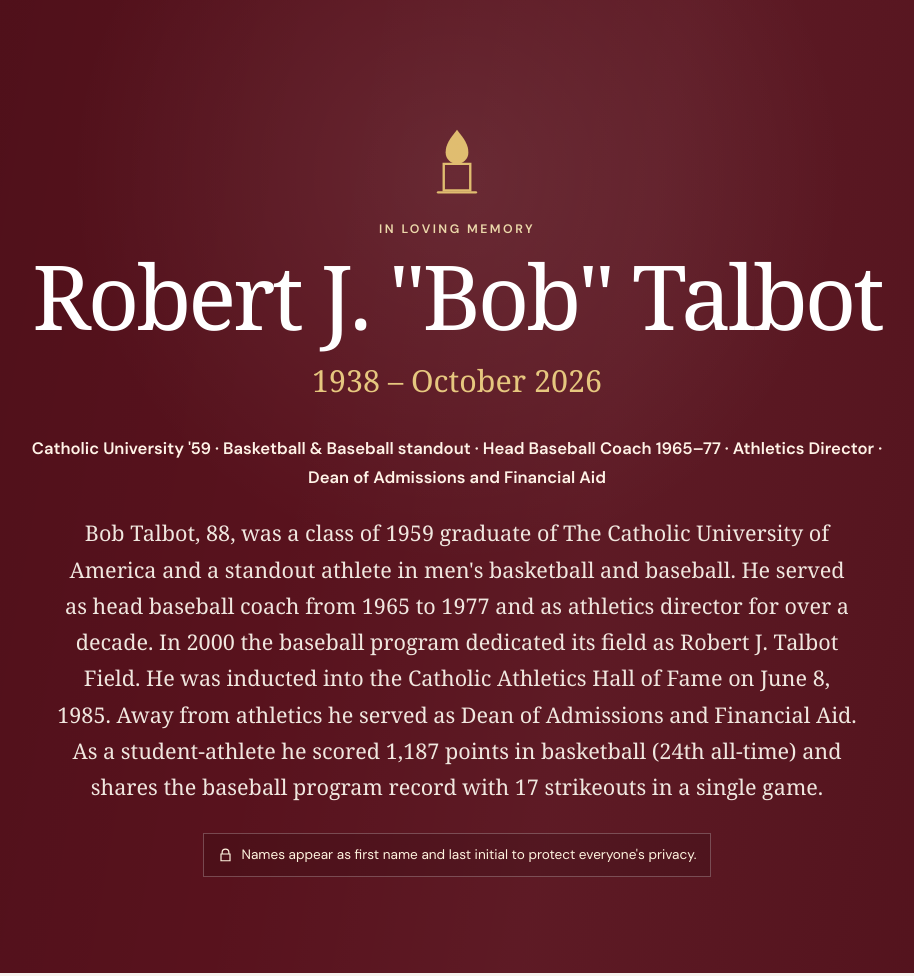
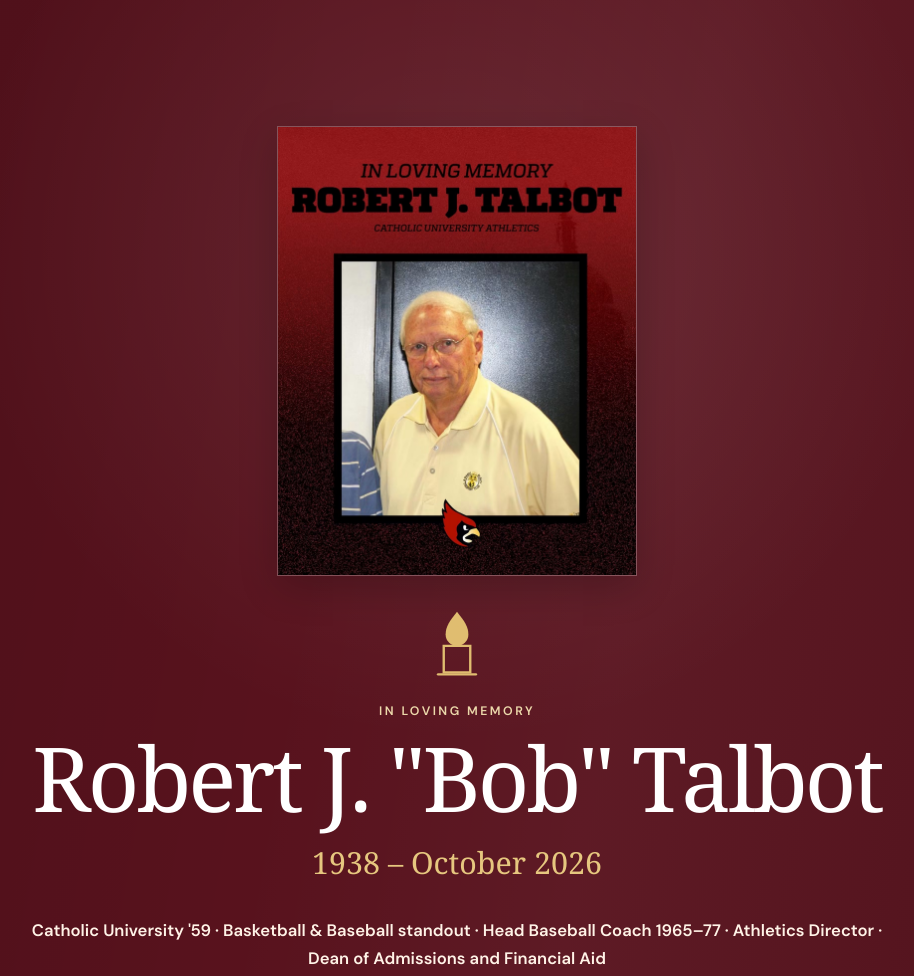
Before and after one commit to ianandrews/bob-talbot-memorial, a plain HTML site: page index.html in a window 1280 px wide. Shown: the top 976 px of the page, without its empty margins (183-1097 px from the left). Drawn offline with Linux system fonts and the light colour scheme; a web font is replaced by a local one.

Commit message:
feat(memorial): add photo and remove privacy notice

```diff
--- a/index.html
+++ b/index.html
@@ -27,11 +27,11 @@
     .hero{position:relative;overflow:hidden;background:var(--cardinal-deep);color:#fff;padding:clamp(64px,10vw,126px) 24px clamp(58px,8vw,96px);text-align:center}
     .hero:before{content:"";position:absolute;inset:0;background:radial-gradient(circle at 50% 18%,rgba(255,255,255,.09),transparent 38%),linear-gradient(100deg,rgba(0,0,0,.14),transparent 38%,rgba(255,255,255,.035) 60%,rgba(0,0,0,.1));pointer-events:none}
     .hero-inner{position:relative;max-width:980px;margin:auto} .hero-candle{display:block;width:62px;height:72px;margin:0 auto 22px;color:#e0bd70}
+    .hero-photo{display:block;width:min(100%,360px);height:auto;margin:0 auto 32px;border:1px solid rgba(255,255,255,.24);box-shadow:0 12px 36px rgba(0,0,0,.2)}
     .hero-candle svg,.candle svg{width:100%;height:100%;overflow:visible} .flame{fill:currentColor} .wick,.base{fill:none;stroke:currentColor;stroke-width:1.25;stroke-linecap:round} .wax{fill:none;stroke:currentColor;stroke-width:1.25}
     .kicker{margin:0 0 12px;color:#ecd9ab;font-size:.77rem;font-weight:600;letter-spacing:.2em;text-transform:uppercase}
     h1,h2{font-family:"Libre Caslon Display",Georgia,serif;font-weight:400} h1{margin:0;font-size:clamp(2.8rem,7vw,5.8rem);line-height:1;letter-spacing:-.035em} .dates{margin:16px 0 0;color:#e6c77f;font-family:"Libre Caslon Display",Georgia,serif;font-size:clamp(1.35rem,2.4vw,1.9rem)}
     .role{max-width:860px;margin:29px auto 0;color:#fff3e7;font-size:clamp(.92rem,1.5vw,1.04rem);font-weight:600;line-height:1.72} .bio{max-width:800px;margin:24px auto 0;color:#f0e7df;font-family:"Libre Caslon Display",Georgia,serif;font-size:clamp(1.1rem,2vw,1.35rem);line-height:1.68}
-    .privacy{display:inline-flex;align-items:center;gap:9px;margin:28px auto 0;padding:10px 14px;border:1px solid rgba(255,255,255,.24);color:#fff4df;background:rgba(0,0,0,.12);font-size:.85rem} .privacy svg{width:15px;height:15px;flex:none;fill:none;stroke:currentColor;stroke-width:1.6}
     .content{width:min(1180px,calc(100% - 40px));margin:0 auto;padding:clamp(58px,8vw,92px) 0 84px} .section-head{display:grid;grid-template-columns:minmax(0,.72fr) minmax(360px,1fr);align-items:end;gap:42px;padding-bottom:27px;margin-bottom:28px;border-bottom:1px solid var(--line)}
     h2{margin:0;color:var(--cardinal-deep);font-size:clamp(2.7rem,5.4vw,4.7rem);line-height:.95;letter-spacing:-.03em} .count{display:block;margin-top:11px;color:var(--gold);font-size:.81rem;font-weight:600;letter-spacing:.13em;text-transform:uppercase} .intro{margin:0;color:var(--muted);font-size:1rem;line-height:1.66}
     .tributes{columns:3 320px;column-gap:20px} .tribute{display:inline-block;width:100%;break-inside:avoid;margin:0 0 20px;padding:24px 23px 22px;background:var(--surface);border:1px solid var(--line);box-shadow:var(--shadow)}
@@ -40,22 +40,22 @@
     .original{display:inline-block;margin-top:17px;color:var(--cardinal-deep);font-size:.78rem;font-weight:600;text-decoration:none;border-bottom:1px solid var(--gold-soft)} .original:hover{border-bottom-color:currentColor}
     .reply-list{list-style:none;margin:21px 0 0 12px;padding:2px 0 0 16px;border-left:2px solid var(--gold-soft)} .reply{margin:0 0 17px} .reply:last-child{margin-bottom:2px} .reply-head{display:flex;flex-wrap:wrap;gap:2px 9px;align-items:baseline} .reply-name{font-size:.81rem;font-weight:600} .reply-head time{display:inline;margin:0;font-size:.7rem} .reply p{margin:5px 0 0;color:var(--muted);font-family:"Libre Caslon Display",Georgia,serif;font-size:1rem;line-height:1.45} .reply .reaction{font-family:"DM Sans",sans-serif;font-size:.78rem}
     footer{padding:36px 24px max(38px,env(safe-area-inset-bottom));background:var(--surface-2);border-top:1px solid var(--line);text-align:center;color:var(--muted);font-size:.85rem} footer p{margin:5px 0} footer a{font-weight:600}
-    @media(max-width:730px){.hero{padding-left:20px;padding-right:20px}.bio{text-align:left}.privacy{display:flex;max-width:420px;text-align:left}.content{width:calc(100% - 28px);padding-top:54px}.section-head{grid-template-columns:1fr;gap:18px;margin-bottom:22px}.tribute{padding:22px 20px}.reply-list{margin-left:7px;padding-left:12px}}
+    @media(max-width:730px){.hero{padding-left:20px;padding-right:20px}.bio{text-align:left}.content{width:calc(100% - 28px);padding-top:54px}.section-head{grid-template-columns:1fr;gap:18px;margin-bottom:22px}.tribute{padding:22px 20px}.reply-list{margin-left:7px;padding-left:12px}}
     @media(prefers-reduced-motion:reduce){html{scroll-behavior:auto}}
-    @media print{:root{--page:#fff;--surface:#fff;--surface-2:#fff;--ink:#111;--muted:#444;--cardinal-deep:#681421;--gold:#785c2a;--line:#bbb;--shadow:none}.hero{color:#111;background:#fff;padding:34pt 20pt 28pt}.hero:before{display:none}.kicker,.dates,.hero-candle,.role,.bio{color:#111}.privacy{color:#222;background:#fff;border-color:#aaa}.content{width:100%;padding:26pt 0}.section-head{grid-template-columns:1fr 1fr}.tributes{columns:2}.tribute{padding:13pt;margin-bottom:10pt;box-shadow:none}.original{display:none}footer{padding:18pt}}
+    @media print{:root{--page:#fff;--surface:#fff;--surface-2:#fff;--ink:#111;--muted:#444;--cardinal-deep:#681421;--gold:#785c2a;--line:#bbb;--shadow:none}.hero{color:#111;background:#fff;padding:34pt 20pt 28pt}.hero:before{display:none}.kicker,.dates,.hero-candle,.role,.bio{color:#111}.hero-photo{box-shadow:none}.content{width:100%;padding:26pt 0}.section-head{grid-template-columns:1fr 1fr}.tributes{columns:2}.tribute{padding:13pt;margin-bottom:10pt;box-shadow:none}.original{display:none}footer{padding:18pt}}
   </style>
 </head>
 <body>
 <main>
   <header class="hero">
     <div class="hero-inner">
+      <img class="hero-photo" src="assets/bob-talbot-memorial.jpg" alt="Catholic University Athletics memorial featuring a photo of Robert J. &quot;Bob&quot; Talbot" width="1440" height="1800" fetchpriority="high">
       <span class="hero-candle" aria-hidden="true"><svg viewBox="0 0 32 38"><path class="flame" d="M16 2c4 5 6 8 6 12a6 6 0 1 1-12 0c0-4 2-7 6-12Z"/><path class="wick" d="M16 10v7"/><path class="wax" d="M9 20h14v14H9z"/><path class="base" d="M6 35h20"/></svg></span>
       <p class="kicker">In Loving Memory</p>
       <h1>Robert J. &quot;Bob&quot; Talbot</h1>
       <p class="dates">1938 – October 2026</p>
       <p class="role">Catholic University &#x27;59 · Basketball &amp; Baseball standout · Head Baseball Coach 1965–77 · Athletics Director · Dean of Admissions and Financial Aid</p>
       <p class="bio">Bob Talbot, 88, was a class of 1959 graduate of The Catholic University of America and a standout athlete in men&#x27;s basketball and baseball. He served as head baseball coach from 1965 to 1977 and as athletics director for over a decade. In 2000 the baseball program dedicated its field as Robert J. Talbot Field. He was inducted into the Catholic Athletics Hall of Fame on June 8, 1985. Away from athletics he served as Dean of Admissions and Financial Aid. As a student-athlete he scored 1,187 points in basketball (24th all-time) and shares the baseball program record with 17 strikeouts in a single game.</p>
-      <p class="privacy"><svg viewBox="0 0 20 20" aria-hidden="true"><path d="M5.5 8V6a4.5 4.5 0 0 1 9 0v2M4 8h12v9H4z"/></svg>Names appear as first name and last initial to protect everyone&#x27;s privacy.</p>
     </div>
   </header>
   <section class="content" aria-labelledby="tributes-heading">
```
Also changed, not shown: assets/bob-talbot-memorial.jpg (added).
